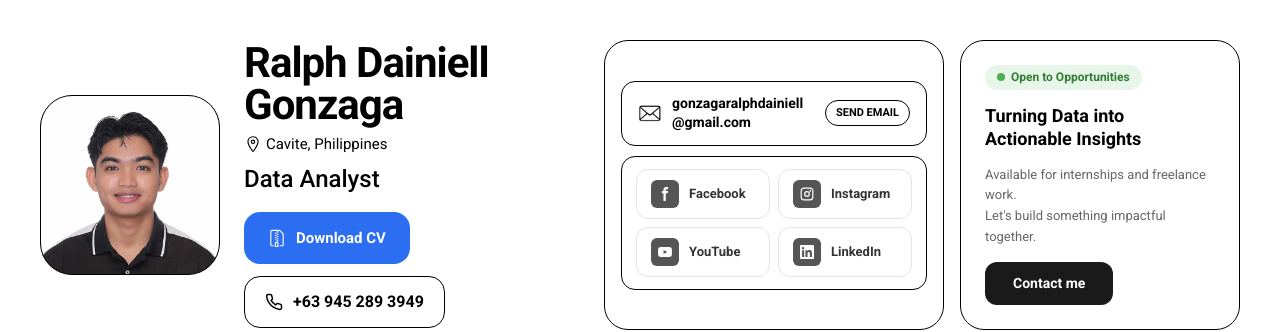
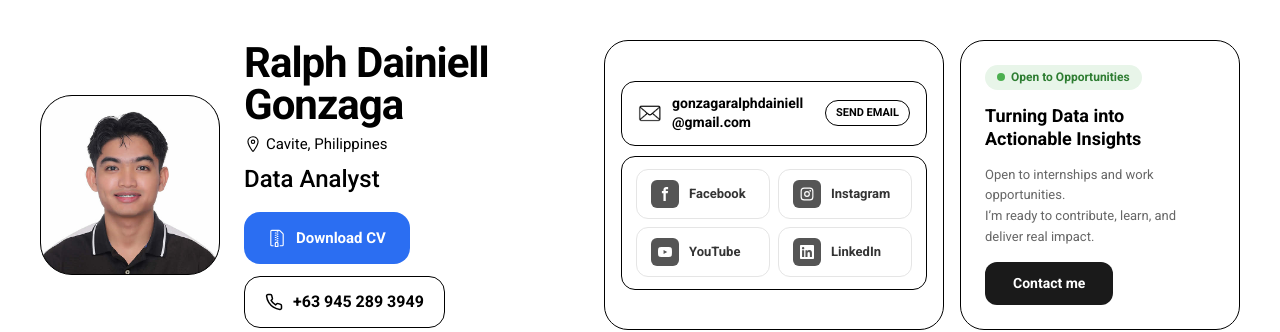
Before and after one commit to Valiantic/Ralph-Dainiell, a Next.js app: page / in a window 1280 px wide. Shown: the top 332 px of the page. Built offline with nearby package versions, Linux system fonts and the light colour scheme.

Commit message:
ralphUpdate

```diff
--- a/app/components/ProfileHero.tsx
+++ b/app/components/ProfileHero.tsx
@@ -237,8 +237,8 @@ export const ProfileHero = ({ data }: ProfileHeroProps) => {
                     </p>
 
                     <p style={{ fontSize: '13px', color: '#666', margin: 0, lineHeight: 1.6 }}>
-                        Available for internships and freelance work.<br />
-                        Let&apos;s build something impactful together.
+                        Open to internships and work opportunities.<br />
+                        I’m ready to contribute, learn, and deliver real impact.
                     </p>
 
                     <Link
```
